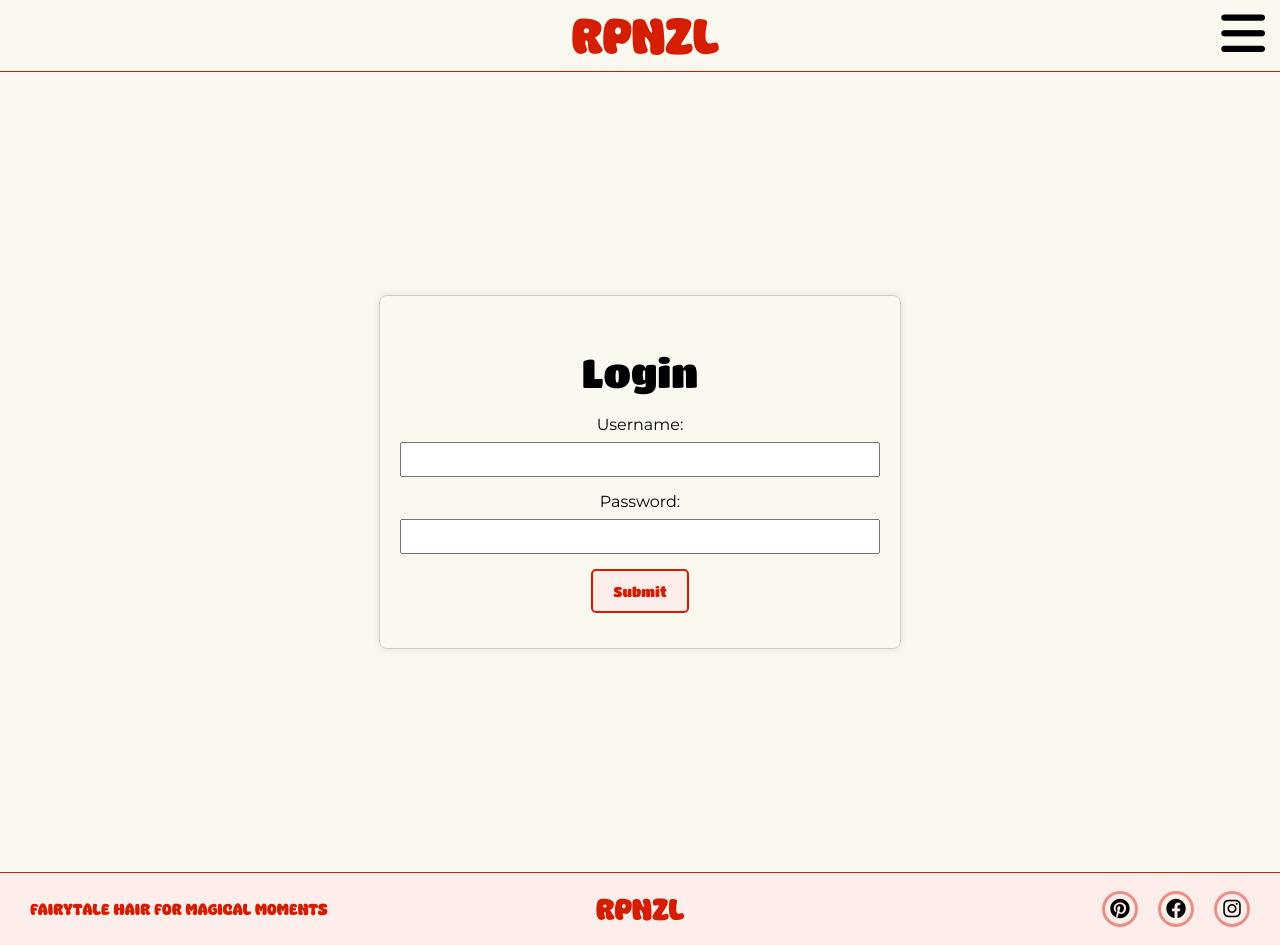
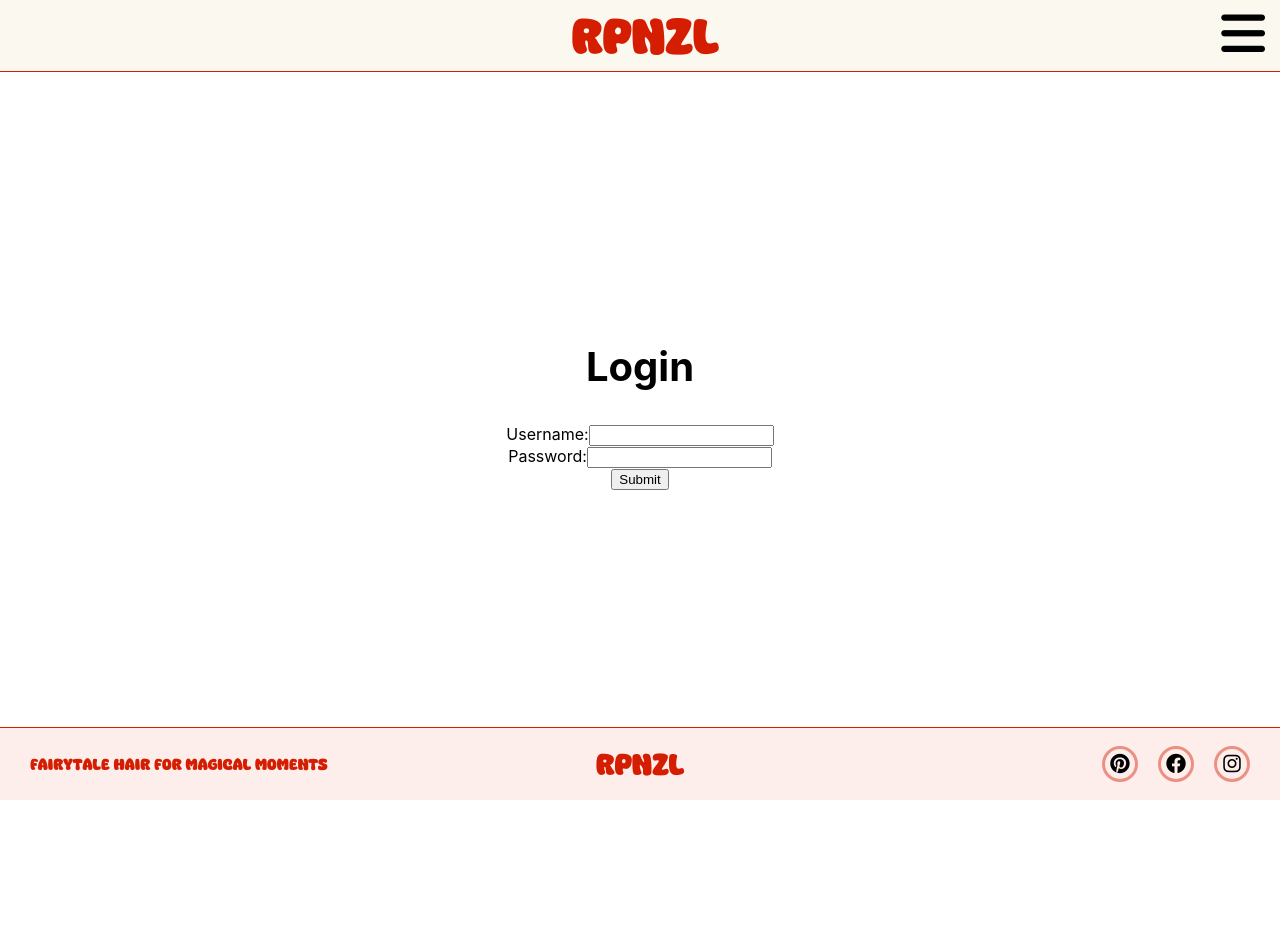
Before and after one commit to CA-RPNZL/rpnzl-client, a React (Create React App) app: page /login in a window 1280 px wide. After the commit the page ends 800 px from the top, so only its background shows below. Built offline with nearby package versions, Linux system fonts and the light colour scheme.

Commit message:
fix: class names conformity

```diff
--- a/src/styling/Login.css
+++ b/src/styling/Login.css
@@ -1,5 +1,5 @@
 /* Styling for the overall container of the login page */
-.login-container {
+.loginContainer {
   height: 100vh;
   display: flex;
   flex-direction: column;
@@ -9,7 +9,7 @@
 }
 
 /* Styling for the login form within the container */
-.login-form {
+.loginForm {
   width: 60vh;
   margin: auto;
   padding: 20px;
@@ -19,30 +19,30 @@
   text-align: center;
   font-family: "Montserrat", sans-serif;
 }
-.login-form h2 {
+.loginForm h2 {
   margin-bottom: 20px; /* Add margin below the heading for spacing */
   font-family: "Titan One", sans-serif;
   font-weight: lighter;
 }
-.login-form form {
+.loginForm form {
   display: flex;
   flex-direction: column;
   /* Styling for each input group within the form */
   /* Styling for the submit button within the form */
 }
-.login-form form .input-group {
+.loginForm form .inputGroup {
   margin-bottom: 15px;
 }
-.login-form form .input-group label {
+.loginForm form .inputGroup label {
   margin-bottom: 8px;
   display: block;
 }
-.login-form form .input-group input {
+.loginForm form .inputGroup input {
   width: 100%;
   padding: 8px;
   box-sizing: border-box;
 }
-.login-form form .loginButton {
+.loginForm form .loginButton {
   border: 2px solid #D51E01;
   background-color: #FDEDEB;
   font-family: "Titan One", sans-serif;
@@ -54,18 +54,18 @@
   transition: 0.1s ease-out;
   text-decoration: none;
 }
-.login-form form .loginButton:hover {
+.loginForm form .loginButton:hover {
   background-color: #D51E01;
   color: white;
 }
 
 @media screen and (max-width: 768px) {
-  .login-form {
+  .loginForm {
     max-width: 40vh;
   }
 }
 @media screen and (max-width: 480px) {
-  .login-form {
+  .loginForm {
     max-width: 30vh;
   }
 }/*# sourceMappingURL=Login.css.map */
--- a/src/styling/Login.scss
+++ b/src/styling/Login.scss
@@ -1,6 +1,6 @@
 @import './variables';
 /* Styling for the overall container of the login page */
-.login-container {
+.loginContainer {
     height: 100vh;
     display: flex;
     flex-direction: column;
@@ -10,7 +10,7 @@
   }
 
   /* Styling for the login form within the container */
-  .login-form {
+  .loginForm {
     width: 60vh;
     margin: auto;
     padding: 20px;
@@ -33,7 +33,7 @@
       flex-direction: column;
 
       /* Styling for each input group within the form */
-      .input-group {
+      .inputGroup {
         margin-bottom: 15px;
 
         label {
@@ -71,14 +71,14 @@
 
   // login form size adjusts for tabet
 @media screen and (max-width: $tablet) {
-  .login-form {
+  .loginForm {
       max-width: 40vh;
   }
 }
 
 // login form size adjusts for mobile
 @media screen and (max-width: $mobile) {
-  .login-form {
+  .loginForm {
       max-width: 30vh;
   }
 }
```
